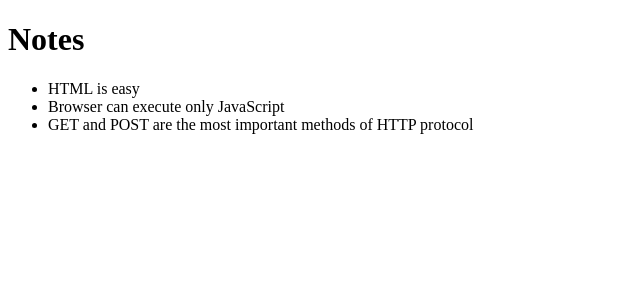
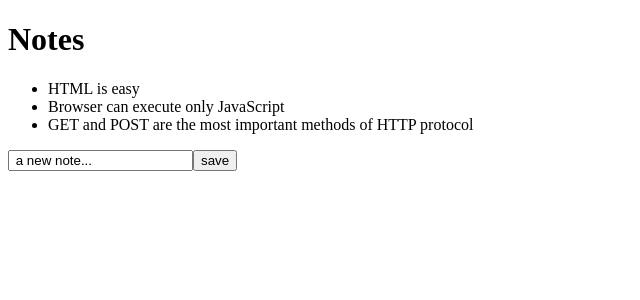
Before and after one commit to martinwinther/fullstackopen, a React (Vite) app in the folder part2/coursenotes/: page / in a window 1280 px wide. Shown: the top 300 px of the page, without its empty margins (0-640 px from the left). Built offline with nearby package versions, Linux system fonts and the light colour scheme.

Commit message:
controlled components

```diff
--- a/part2/coursenotes/src/App.jsx
+++ b/part2/coursenotes/src/App.jsx
@@ -1,6 +1,24 @@
+/* eslint-disable react/prop-types */
+import { useState } from "react";
 import Note from "./components/Note";
 
-const App = ({ notes }) => {
+const App = (props) => {
+	const [notes, setNotes] = useState(props.notes);
+	const [newNote, setNewNote] = useState(" a new note...");
+	const addNote = (event) => {
+		event.preventDefault();
+		const noteObject = {
+			content: newNote,
+			important: Math.random() < 0.5,
+			id: notes.length + 1,
+		};
+		setNotes(notes.concat(noteObject));
+		setNewNote("");
+	};
+	const handleNoteChange = (event) => {
+		console.log(event.target.value);
+		setNewNote(event.target.value);
+	};
 	return (
 		<div>
 			<h1>Notes</h1>
@@ -9,6 +27,10 @@
 					<Note key={note.id} note={note} />
 				))}
 			</ul>
+			<form onSubmit={addNote}>
+				<input value={newNote} onChange={handleNoteChange} />
+				<button type="submit">save</button>
+			</form>
 		</div>
 	);
 };
```
